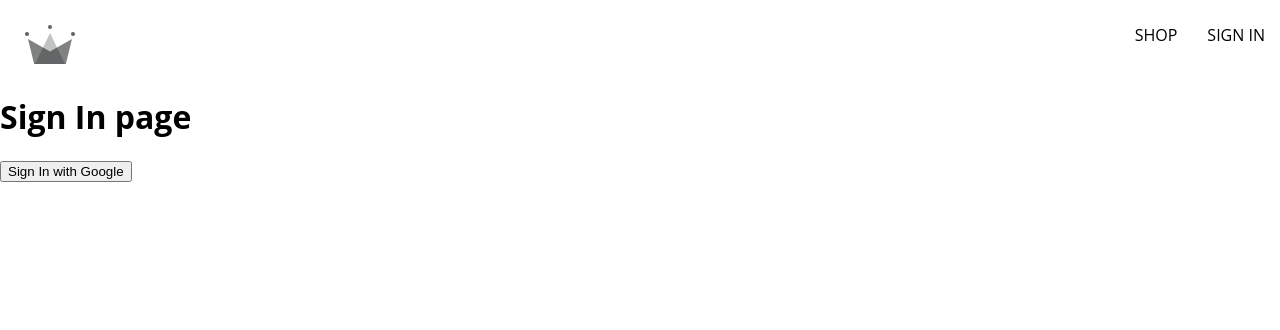
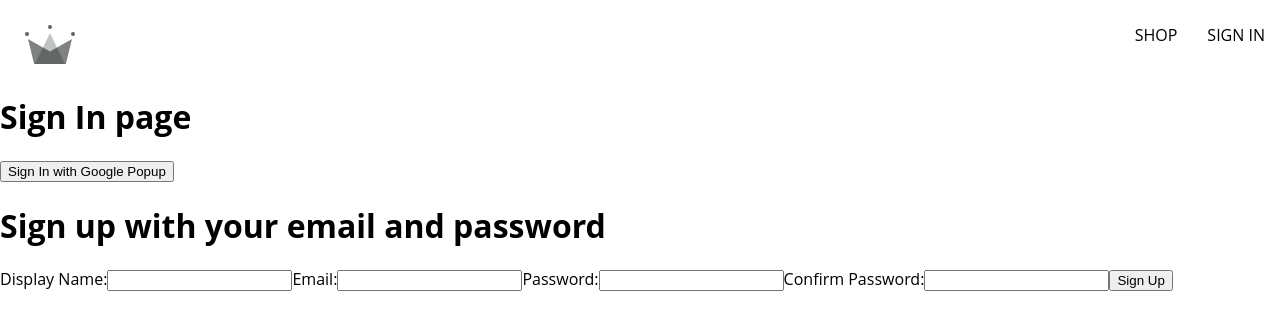
Before and after one commit to MIhnatco/Capstone-React-ZTM, a React (Create React App) app: page /sign-in in a window 1280 px wide. Shown: the top 330 px of the page. Built offline with nearby package versions, Linux system fonts and the light colour scheme; the HTML template or start-up script is replaced by a standard one.

Commit message:
Sign up form and controled inputs

```diff
--- /dev/null
+++ b/src/components/sign-up-form/sing-up-form.component.jsx
@@ -0,0 +1,57 @@
+import { useState } from "react"
+
+const defaultFormFields = {
+    displayName: "",
+    email: "",
+    password: "",
+    confirmPassword: ""
+}
+
+const SignUpForm = () => {
+
+    const [formFields, setFormFields] = useState(defaultFormFields)
+    const {displayName, email, password, confirmPassword} = formFields
+
+    console.log(formFields)
+    const handleChange = (event) => {
+        const {name, value} = event.target
+        setFormFields({...formFields, [name]: value})
+    }
+
+    return (
+        <div>
+            <h1>Sign up with your email and password</h1>
+
+            <form onSubmit={() => {}}>
+                <label>Display Name:</label>
+                <input type='text' required onChange={handleChange}
+                name="displayName"
+                value={displayName}
+                />
+
+                <label>Email:</label>
+                <input type='email' required onChange={handleChange}
+                name='email'
+                value={email}
+                />
+
+                <label>Password:</label>
+                <input type='password' required onChange={handleChange}
+                name='password'
+                value={password}
+                />
+
+                <label>Confirm Password:</label>
+                <input type="password" required onChange={handleChange}
+                name='confirmPassword'
+                value={confirmPassword}
+                />
+
+                <button type='submit'>Sign Up</button>
+            </form>
+        </div>
+    )
+}
+
+
+export default  SignUpForm
--- a/src/routes/sign-in/sign-in.component.jsx
+++ b/src/routes/sign-in/sign-in.component.jsx
@@ -3,15 +3,20 @@
   createUserDocumentFromAuth,
 } from "../../utils/firebase/firebase.utils.js";
 
+import SignUpForm from "../../components/sign-up-form/sing-up-form.component.jsx";
+
 const SignIn = () => {
-  const logGooleUser = async () => {
+  const logGoogleUser = async () => {
     const { user } = await signInWithGooglePopup();
     const userDocRef = await createUserDocumentFromAuth(user);
   };
+
   return (
     <div>
       <h1>Sign In page</h1>
-      <button onClick={logGooleUser}>Sign In with Google</button>
+      <button onClick={logGoogleUser}>Sign In with Google Popup</button>
+
+      <SignUpForm />
     </div>
   );
 };
--- a/src/utils/firebase/firebase.utils.js
+++ b/src/utils/firebase/firebase.utils.js
@@ -25,15 +25,16 @@
 // Initialize Firebase
 const app = initializeApp(firebaseConfig);
 
-const provider = new GoogleAuthProvider();
+const googleProvider = new GoogleAuthProvider();
 
-provider.setCustomParameters({
+googleProvider.setCustomParameters({
   prompt: "select_account",
 });
 
 export const auth = getAuth();
 
-export const signInWithGooglePopup = () => signInWithPopup(auth, provider);
+export const signInWithGooglePopup = () => signInWithPopup(auth, googleProvider);
+export const signInWithGoogleRedirect = () => signInWithGoogleRedirect(auth,googleProvider);
 
 export const db = getFirestore();
 
```
